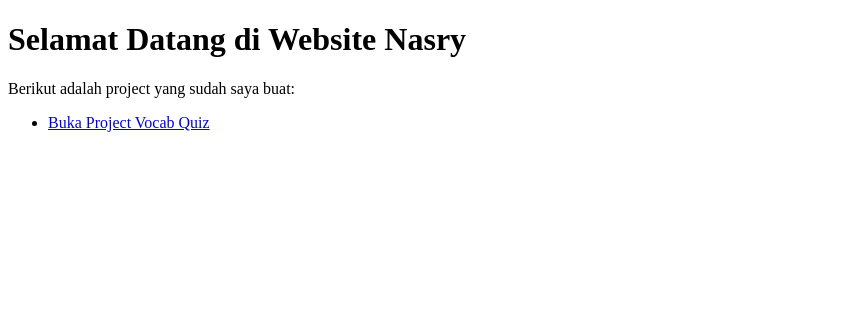
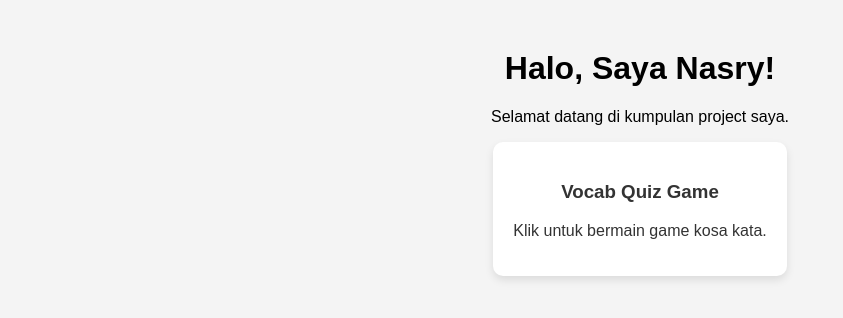
Before and after one commit to Nasry01/Nasry01.github.io, a plain HTML site: page index.html in a window 1280 px wide. Shown: the whole page, without its empty margins (0-843 px from the left). Drawn offline with Linux system fonts and the light colour scheme.

Commit message:
Update index.html

```diff
--- a/index.html
+++ b/index.html
@@ -1,16 +1,29 @@
 <!DOCTYPE html>
-<html>
+<html lang="id">
 <head>
+    <meta charset="UTF-8">
+    <meta name="viewport" content="width=device-width, initial-scale=1.0">
     <title>Portofolio Nasry</title>
+    <style>
+        body { font-family: sans-serif; text-align: center; background-color: #f4f4f4; }
+        .container { margin-top: 50px; }
+        .card {
+            background: white; padding: 20px; border-radius: 10px;
+            display: inline-block; box-shadow: 0 4px 8px rgba(0,0,0,0.1);
+            text-decoration: none; color: #333; transition: 0.3s;
+        }
+        .card:hover { transform: translateY(-5px); }
+    </style>
 </head>
 <body>
-    <h1>Selamat Datang di Website Nasry</h1>
-    <p>Berikut adalah project yang sudah saya buat:</p>
+    <div class="container">
+        <h1>Halo, Saya Nasry!</h1>
+        <p>Selamat datang di kumpulan project saya.</p>
 
-    <ul>
-        <li>
-            <a href="vocab_quiz.html">Buka Project Vocab Quiz</a>
-        </li>
-    </ul>
+        <a href="vocab_quiz.html" class="card">
+            <h3>Vocab Quiz Game</h3>
+            <p>Klik untuk bermain game kosa kata.</p>
+        </a>
+    </div>
 </body>
 </html>
```
